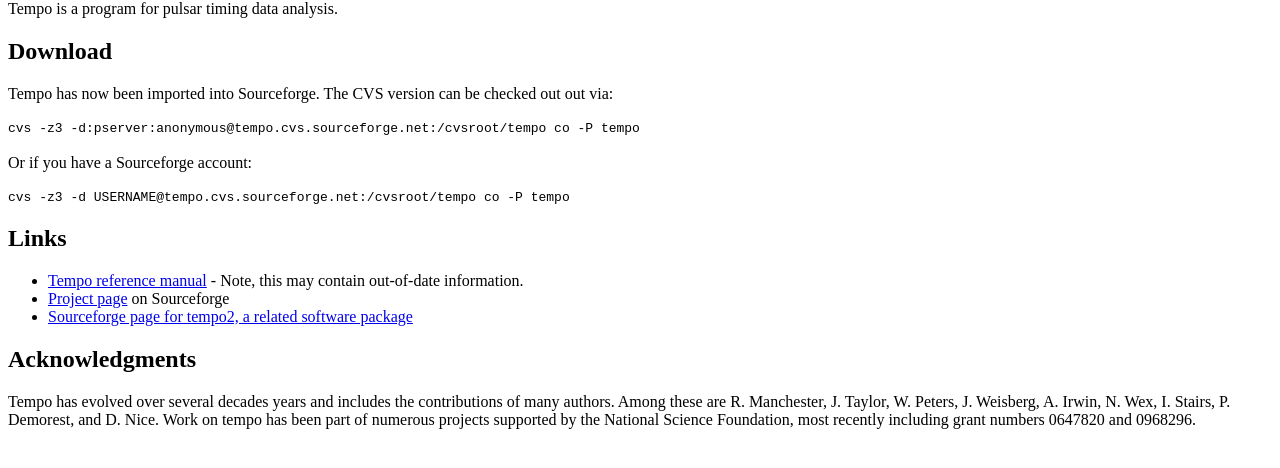
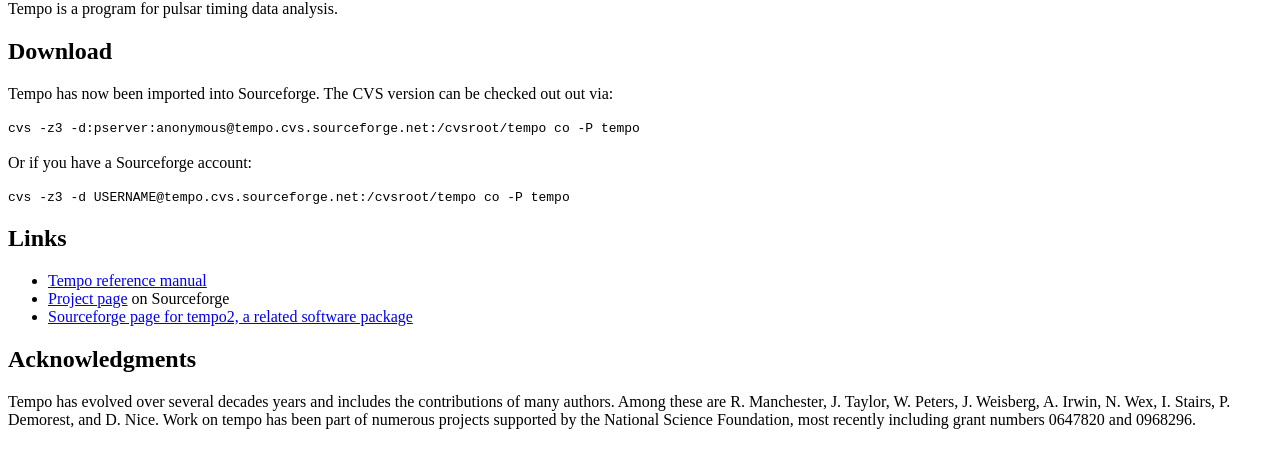
Before and after one commit to nanograv/tempo, a plain HTML site: page index.html in a window 1280 px wide. Shown: the part 66-534 px from the top of the page. Drawn offline with Linux system fonts and the light colour scheme.

Commit message:
Remove "out of date" warning about tempo manual.

```diff
--- a/index.html
+++ b/index.html
@@ -24,9 +24,7 @@
 
 <h2>Links</h2>
 <ul>
-    <li> <a href='reference_manual.html'>Tempo reference manual</a> -
-    Note, this may
-    contain out-of-date information.
+    <li> <a href='reference_manual.html'>Tempo reference manual</a>
     <li> <a href='http://sourceforge.net/projects/tempo'>Project page</a>
     on Sourceforge
     <li> <a href='http://tempo2.sourceforge.net'>Sourceforge page for tempo2, a related software package</a>
```
